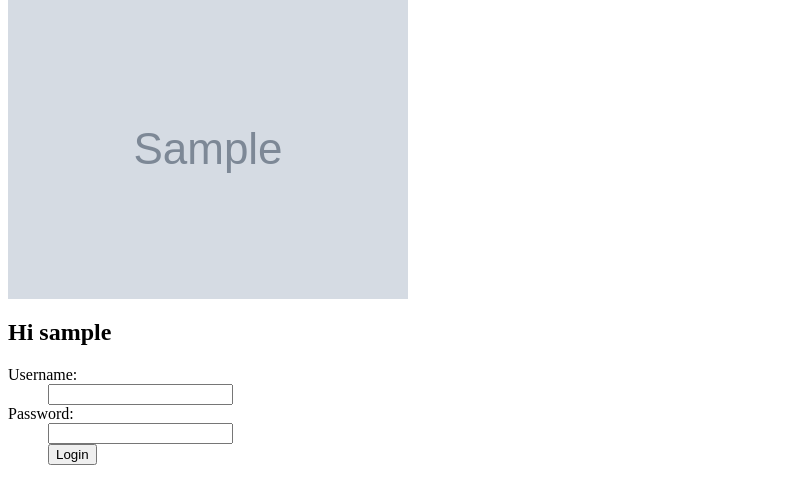
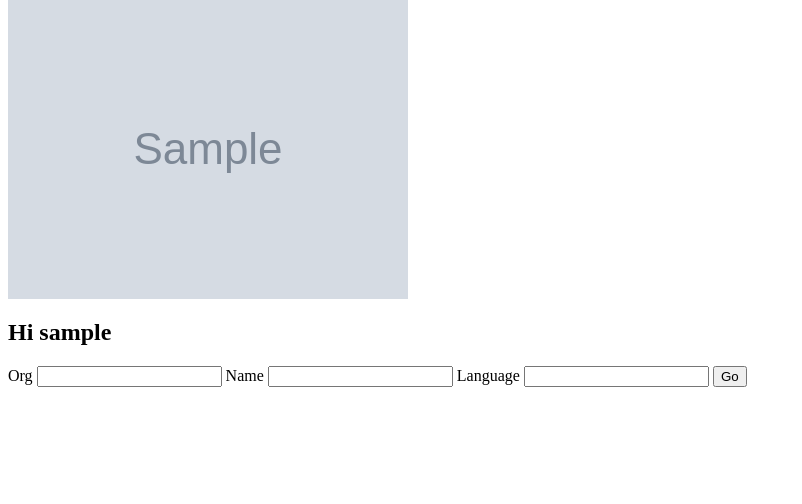
Before and after one commit to LetThereBe/lettherebe-web, a Flask app: template templates/mainform.html in a window 1280 px wide. Shown: the part 67-571 px from the top of the page, without its empty margins (0-802 px from the left). Run offline with Flask 2, Linux system fonts and the light colour scheme; the template is opened without the code that fills it: most values are stand-ins (such as "Sample title", 1, 10 or a date in 2020); grey boxes marked "Sample" are stand-in pictures; form fields are guessed from the names that the template uses.

Commit message:
Inconveniently timed straining of the git-bowels

```diff
--- a/app.py
+++ b/app.py
@@ -2,7 +2,9 @@ import os
 from werkzeug.contrib.fixers import ProxyFix
 from flask import Flask, redirect, url_for, request, session, g, url_for, abort, render_template, flash
 from flask_dance.contrib.github import make_github_blueprint, github
-
+from flask_wtf import FlaskForm
+from wtforms import StringField
+from wtforms.validators import DataRequired
 
 app = Flask(__name__)
 app.wsgi_app = ProxyFix(app.wsgi_app)
@@ -16,19 +18,65 @@ app.register_blueprint(github_bp, url_prefix="/login")
 def connect_github():
     if not github.authorized:
         return redirect(url_for("github.login"))
+
     resp = github.get("/user")
 
     error = None
     if not resp.ok:
         error = "Problem connecting github"
+
     gh_content = {'github':github, 'response': resp}
     return render_template('mainform.html', content=gh_content, error=error) #"You are client: {client} with secert on GitHub, yay!".format(client=github.token['access_token'])
+# gh_content = {'github':github, 'response': resp}
+# return render_template('mainform.html', content=gh_content, error=error)
+
+@app.route('/let_there_be_rainbows_and_puppies/', methods=['GET', 'POST'])
+def mainform():
+    if not github.authorized:
+        return redirect(url_for("github.login"))
+
+    resp = github.get("/user")
+    error = None
+    if not resp.ok:
+        error = "Problem connecting github"
+
+
+    class MainForm(FlaskForm):
+        org = StringField('Github user/organisation',
+                           default=resp.json()['login'],
+                           validators=[DataRequired()])
+        name = StringField('project name',
+                           validators=[DataRequired()])
+        language = StringField('project name',
+                               default='python',
+                               validators=[DataRequired()])
+
+    form = MainForm()
+    if form.validate_on_submit():
+        return redirect('/and_cats_as_well', language=form.language.data,
+                        org=form.org.data, username=form.name.data,
+                        provider='github')
+
+    gh_content = {'github':github, 'response': resp}
+
+    return render_template('mainform.html', form=form, content=gh_content,
+                           error=error)
+
+@app.route('/and_cats_as_well/')
+def do_the_doing():
+    return "Well done! Judges are 3l33t!"
+    # if not github.authorized:
+    #     return "What are you doing here, Sir?"
+    # from lettherebe.registry import repository_host
+    # repository_host.members[request.args.get('provider')](
+    #     github.token['access_token'], None, "Puppies are nice"
+    # )
 
 @app.route("/", methods=['GET', 'POST'])
 def index():
     error=None
     if github.authorized:
-        return connect_github()
+        return mainform()
     return render_template('login.html', error=error)
 
 if __name__ == "__main__":
--- a/templates/mainform.html
+++ b/templates/mainform.html
@@ -5,13 +5,13 @@
 
       <a href="{{ content['response'].json()['html_url'] }}"><img src="{{ content['response'].json()['avatar_url'] }}"></a>
       <h2> Hi {{ content['response'].json()['login'] }} </h2>
-      <!-- <form action="url_for('login') " method="post"> -->
-    <dl>
-      <dt>Username:
-      <dd><input type="text" name="username">
-      <dt>Password:
-      <dd><input type="password" name="password">
-      <dd><input type="submit" value="Login">
-    </dl>
-    <!-- </form> -->
+
+<form method="POST" action="/">
+    {{ form.hidden_tag() }}
+    {{ form.org.label }} {{ form.org(size=20) }}
+    {{ form.name.label }} {{ form.name(size=20) }}
+    {{ form.language.label }} {{ form.language(size=20) }}
+
+    <input type="submit" value="Go">
+</form>
 {% endblock %}
```
Also changed, not shown: setup.py (added, +23 -0 lines).
